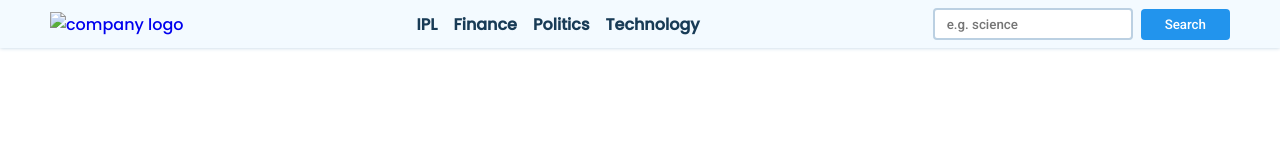
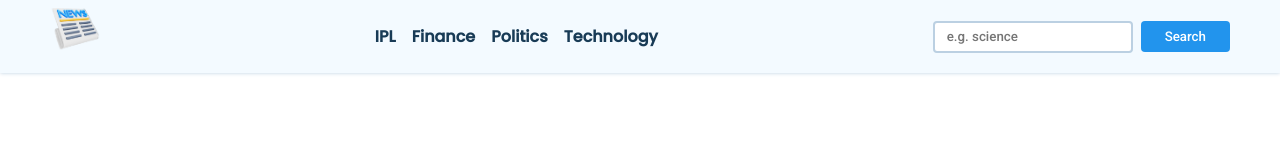
Before and after one commit to tarun142002/News_App, a plain HTML site: page index.html in a window 1280 px wide. Drawn offline with Linux system fonts and the light colour scheme; the site is published under a folder, as on GitHub Pages, so addresses that start at the root find nothing; no server answers.

Commit message:
Update index.html

```diff
--- a/index.html
+++ b/index.html
@@ -6,14 +6,14 @@
     <meta name="viewport" content="width=device-width, initial-scale=1.0">
     <title>NEWS APP</title>
     <link rel="stylesheet" href="style.css">
-    <link rel="icon" href="/image/logo.png">
+    <link rel="icon" href="image/logo.png">
 </head>
 
 <body>
     <nav>
         <div class="main-nav container flex">
             <a href="#" onclick="reload()" class="company-logo">
-                <img src="/image/logo.png" alt="company logo">
+                <img src="image/logo.png" alt="company logo">
             </a>
             <div class="nav-links">
                 <ul class="flex">
```
